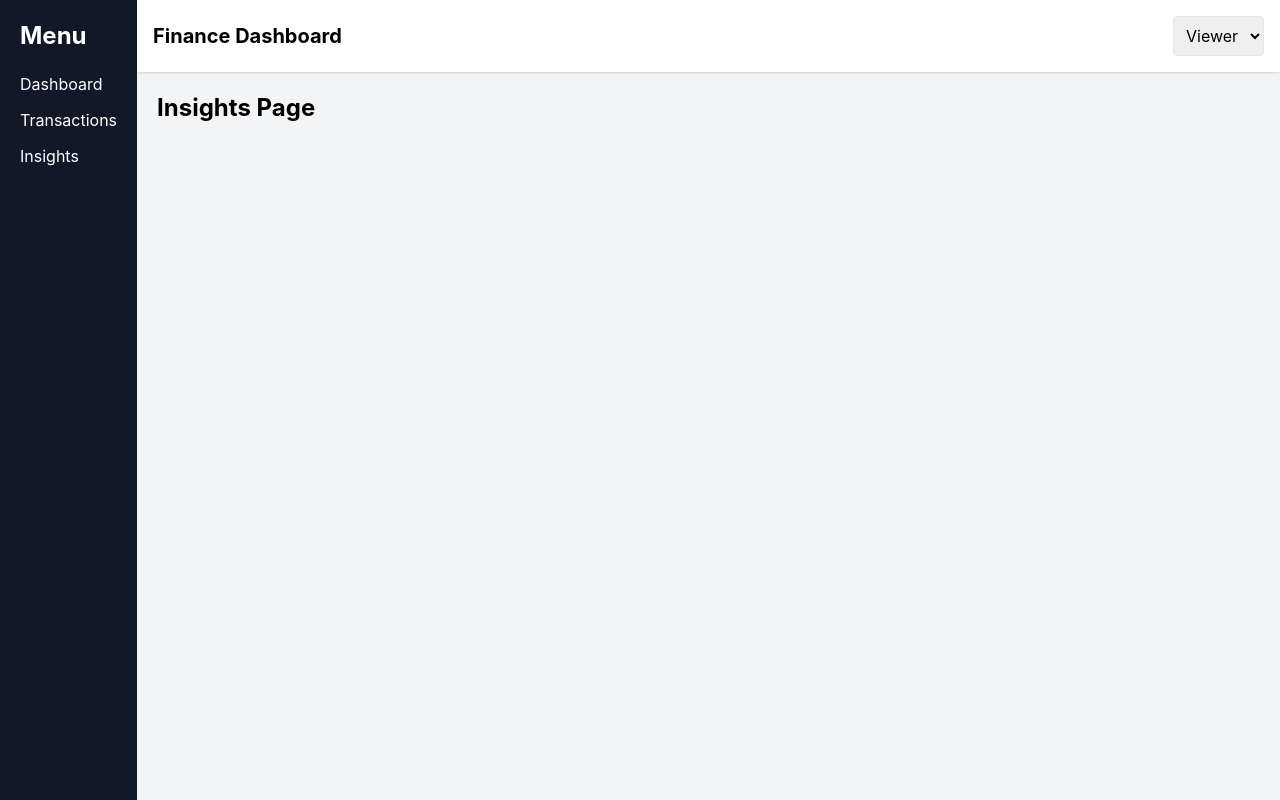
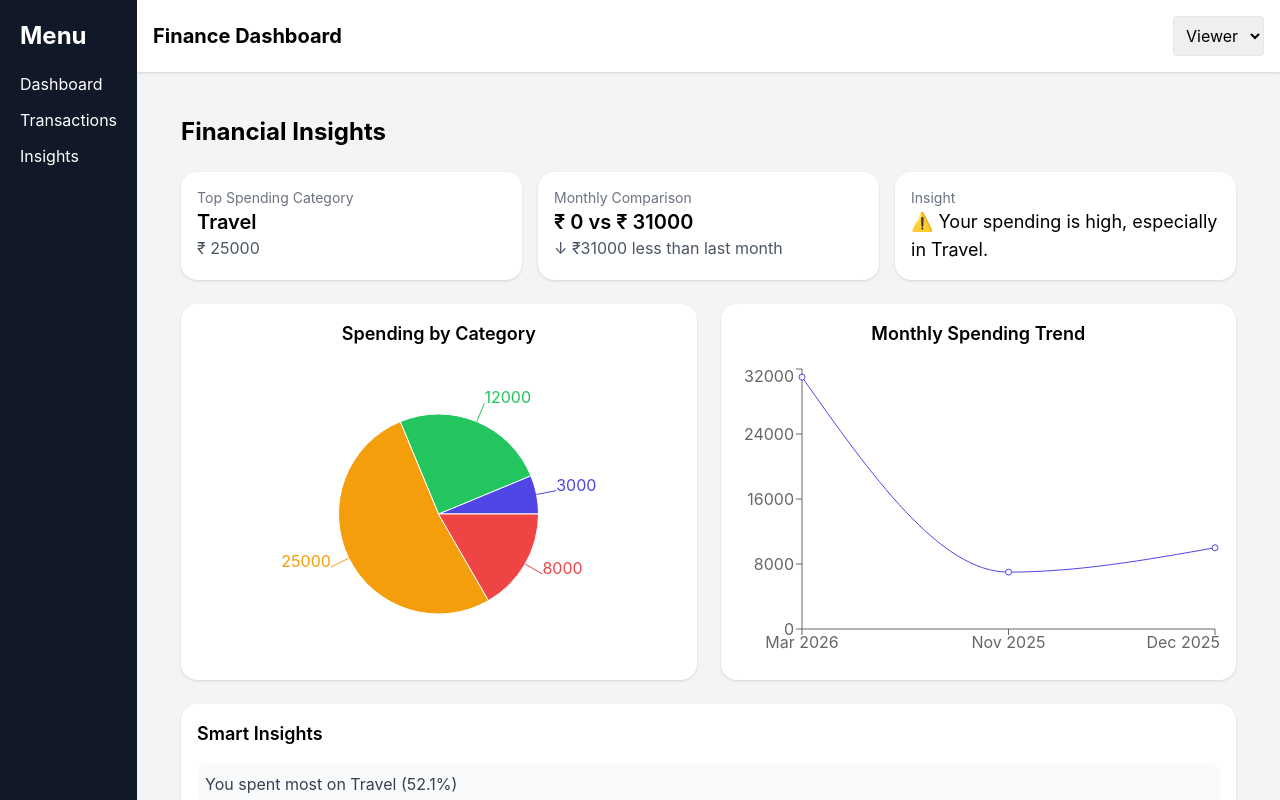
Before and after one commit to sai-unknown/finance-dashboard, a React (Create React App) app: page /insights in a window 1280 px wide. Shown: the top 800 px of the page. Built offline with nearby package versions, Linux system fonts and the light colour scheme; data requests are answered from the project's data file.

Commit message:
Added insights-page feature

```diff
--- a/src/pages/insights.js
+++ b/src/pages/insights.js
@@ -1,5 +1,300 @@
+import { useEffect, useState } from "react";
+import {
+  PieChart,
+  Pie,
+  Cell,
+  Tooltip,
+  LineChart,
+  Line,
+  XAxis,
+  YAxis,
+  ResponsiveContainer,
+} from "recharts";
+
 function Insights() {
-  return <h2 className="text-2xl font-bold">Insights Page</h2>;
+  const COLORS = ["#4F46E5", "#22C55E", "#F59E0B", "#EF4444", "#06B6D4"];
+  const [transactions, setTransactions] = useState([]);
+  const [loading, setLoading] = useState(true);
+
+  useEffect(() => {
+    fetch("http://localhost:5000/transactions")
+      .then(res => res.json())
+      .then(data => {
+        setTransactions(data);
+        setLoading(false);
+      })
+      .catch(() => setLoading(false));
+  }, []);
+
+  if (loading) {
+    return (
+      <div className="p-6 flex justify-center items-center h-40">
+        <div className="animate-pulse text-gray-400">
+          Loading insights...
+        </div>
+      </div>
+    );
+  }
+
+  if (!transactions.length) {
+    return (
+      <div className="p-6 text-center text-gray-500">
+        No transactions found. Start adding some to see insights!
+      </div>
+    );
+  }
+
+  const expenses = transactions.filter(t => t.type === "expense");
+  const totalExpenses = expenses.reduce((acc, t) => acc + t.amount, 0);
+
+  const categoryTotals = {};
+  expenses.forEach(t => {
+    categoryTotals[t.category] =
+      (categoryTotals[t.category] || 0) + t.amount;
+  });
+
+  const topCategory = Object.entries(categoryTotals).sort(
+    (a, b) => b[1] - a[1]
+  )[0];
+
+  const now = new Date();
+  const currentMonth = now.getMonth();
+  const lastMonth = (currentMonth - 1 + 12) % 12;
+  const currentYear = now.getFullYear();
+
+  const currentMonthExpense = expenses
+    .filter(t => {
+      const d = new Date(t.date);
+      return (
+        d.getMonth() === currentMonth &&
+        d.getFullYear() === currentYear
+      );
+    })
+    .reduce((acc, t) => acc + t.amount, 0);
+
+  const lastMonthExpense = expenses
+    .filter(t => {
+      const d = new Date(t.date);
+      return (
+        d.getMonth() === lastMonth &&
+        d.getFullYear() ===
+        (currentMonth === 0 ? currentYear - 1 : currentYear)
+      );
+    })
+    .reduce((acc, t) => acc + t.amount, 0);
+
+  const difference = currentMonthExpense - lastMonthExpense;
+
+  let insightMessage = "";
+
+  if (totalExpenses > 30000) {
+    insightMessage = `⚠️ Your spending is high, especially in ${topCategory?.[0] || "some categories"
+      }.`;
+  } else if (totalExpenses > 15000) {
+    insightMessage =
+      "🙂 You're doing well, but keep an eye on your spending.";
+  } else {
+    insightMessage =
+      "😄 Great job! You're managing your finances well.";
+  }
+
+  const pieData = Object.entries(categoryTotals).map(
+    ([name, value]) => ({
+      name,
+      value,
+    })
+  );
+
+  const monthlyData = {};
+
+  expenses.forEach(t => {
+    const d = new Date(t.date);
+    const key = d.toLocaleString("default", {
+      month: "short",
+      year: "numeric",
+    });
+
+    monthlyData[key] =
+      (monthlyData[key] || 0) + t.amount;
+  });
+
+  const categoryPercentages = Object.entries(categoryTotals).map(
+    ([category, amount]) => ({
+      category,
+      percent: ((amount / totalExpenses) * 100).toFixed(1),
+    })
+  );
+
+  const topCategoryInsight = topCategory
+    ? `You spent most on ${topCategory[0]} (${(
+      (topCategory[1] / totalExpenses) *
+      100
+    ).toFixed(1)}%)`
+    : "";
+
+  const categoryGrowthInsights = Object.keys(categoryTotals).map(
+    category => {
+      const current = expenses
+        .filter(t => {
+          const d = new Date(t.date);
+          return (
+            t.category === category &&
+            d.getMonth() === currentMonth &&
+            d.getFullYear() === currentYear
+          );
+        })
+        .reduce((a, t) => a + t.amount, 0);
+
+      const previous = expenses
+        .filter(t => {
+          const d = new Date(t.date);
+          return (
+            t.category === category &&
+            d.getMonth() === lastMonth &&
+            d.getFullYear() ===
+            (currentMonth === 0 ? currentYear - 1 : currentYear)
+          );
+        })
+        .reduce((a, t) => a + t.amount, 0);
+
+      if (previous === 0) return null;
+
+      const change = ((current - previous) / previous) * 100;
+
+      return {
+        category,
+        change: change.toFixed(1),
+      };
+    }
+  ).filter(Boolean);
+
+  const aiInsights = [];
+
+  if (topCategoryInsight) aiInsights.push(topCategoryInsight);
+
+  categoryGrowthInsights.forEach(c => {
+    if (c.change > 0) {
+      aiInsights.push(
+          `${c.category} spending increased by ${c.change}%`
+      );
+    } else if (c.change < 0) {
+      aiInsights.push(
+        `${c.category} spending decreased by ${Math.abs(
+          c.change
+        )}%`
+      );
+    }
+  });
+
+  const lineData = Object.entries(monthlyData).map(
+    ([month, amount]) => ({
+      month,
+      amount,
+    })
+  );
+
+  return (
+    <div className="p-6 space-y-6">
+      <h1 className="text-2xl font-bold">Financial Insights</h1>
+
+      <div className="grid grid-cols-1 md:grid-cols-2 lg:grid-cols-3 gap-4">
+
+        <div className="bg-white shadow rounded-2xl p-4 transition transform hover:scale-105 hover:shadow-lg">
+          <p className="text-sm text-gray-500">Top Spending Category</p>
+          <h2 className="text-xl font-semibold">
+            {topCategory?.[0] || "N/A"}
+          </h2>
+          <p className="text-gray-600">
+            ₹ {topCategory?.[1] || 0}
+          </p>
+        </div>
+
+        <div className="bg-white shadow rounded-2xl p-4 transition transform hover:scale-105 hover:shadow-lg">
+          <p className="text-sm text-gray-500">Monthly Comparison</p>
+          <h2 className="text-xl font-semibold">
+            ₹ {currentMonthExpense} vs ₹ {lastMonthExpense}
+          </h2>
+          <p className="text-gray-600">
+            {difference > 0
+              ? `↑ ₹${difference} more than last month`
+              : `↓ ₹${Math.abs(difference)} less than last month`}
+          </p>
+        </div>
+
+        <div className="bg-white shadow rounded-2xl p-4 transition transform hover:scale-105 hover:shadow-lg">
+          <p className="text-sm text-gray-500">Insight</p>
+          <p className="text-lg">{insightMessage}</p>
+        </div>
+
+      </div>
+
+      <div className="grid grid-cols-1 lg:grid-cols-2 gap-6">
+
+        <div className="bg-white shadow rounded-2xl p-4 transition transform hover:scale-105 hover:shadow-lg">
+          <h2 className="text-lg font-semibold mb-4 flex justify-center">
+            Spending by Category
+          </h2>
+
+          <ResponsiveContainer width="100%" height={300}>
+            <PieChart>
+              <Pie
+                data={pieData}
+                dataKey="value"
+                nameKey="name"
+                cx="50%"
+                cy="50%"
+                outerRadius={100}
+                label
+              >
+                {pieData.map((entry, index) => (
+                  <Cell
+                    key={index}
+                    fill={COLORS[index % COLORS.length]}
+                  />
+                ))}
+              </Pie>
+              <Tooltip />
+            </PieChart>
+          </ResponsiveContainer>
+        </div>
+
+        <div className="bg-white shadow rounded-2xl p-4 transition transform hover:scale-105 hover:shadow-lg">
+          <h2 className="text-lg font-semibold mb-4 flex justify-center">
+            Monthly Spending Trend
+          </h2>
+
+          <ResponsiveContainer width="100%" height={300}>
+            <LineChart data={lineData}>
+              <XAxis dataKey="month" />
+              <YAxis />
+              <Tooltip />
+              <Line
+                type="monotone"
+                dataKey="amount"
+                stroke="#4F46E5"
+              />
+            </LineChart>
+          </ResponsiveContainer>
+        </div>
+      </div>
+      <div className="bg-white shadow rounded-2xl p-4">
+        <h2 className="text-lg font-semibold mb-4">
+          Smart Insights
+        </h2>
+
+        <ul className="space-y-2">
+          {aiInsights.map((insight, i) => (
+            <li
+              key={i}
+              className="text-gray-700 bg-gray-50 p-2 rounded-lg"
+            >
+              {insight}
+            </li>
+          ))}
+        </ul>
+      </div>
+    </div>
+  );
 }
 
 export default Insights;
```
